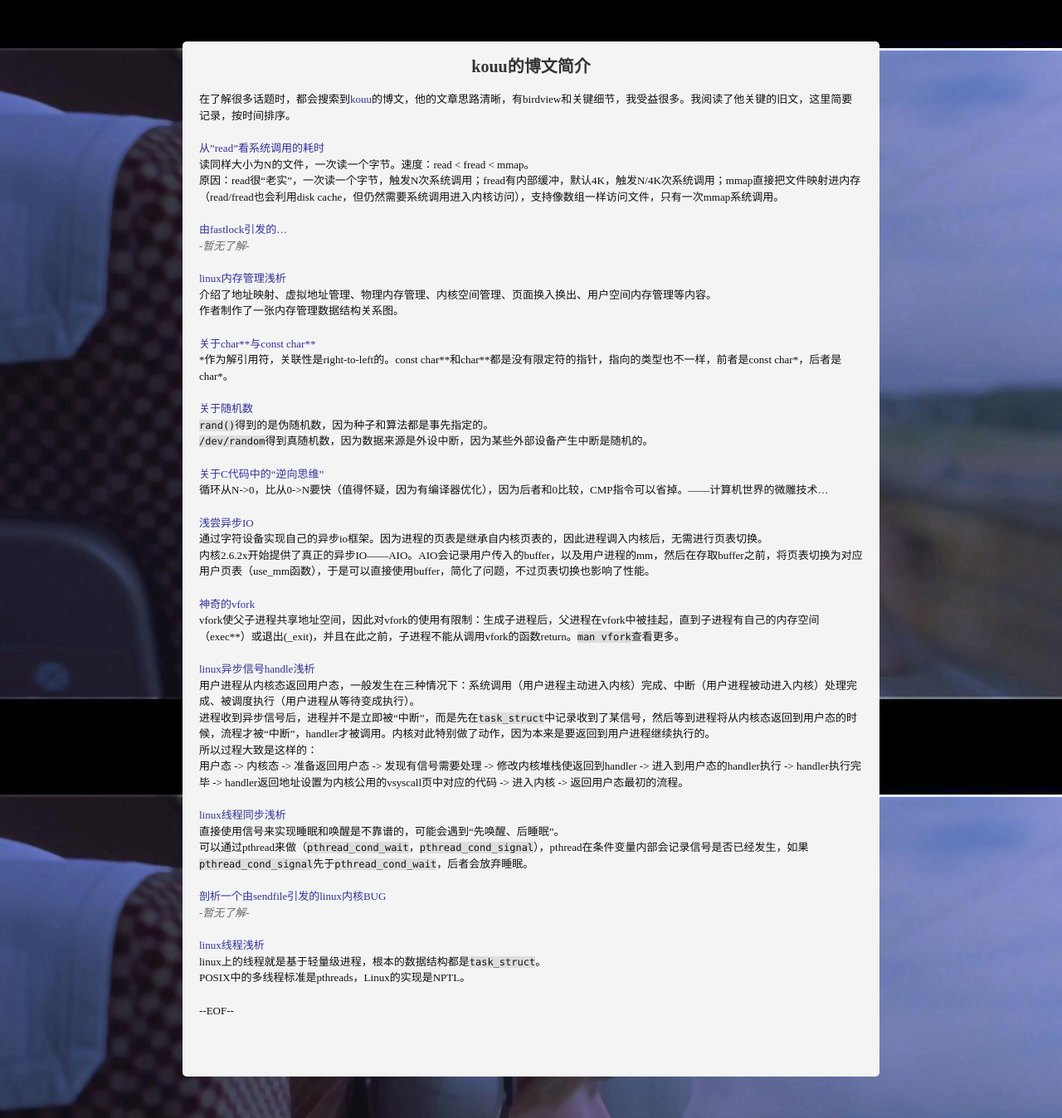
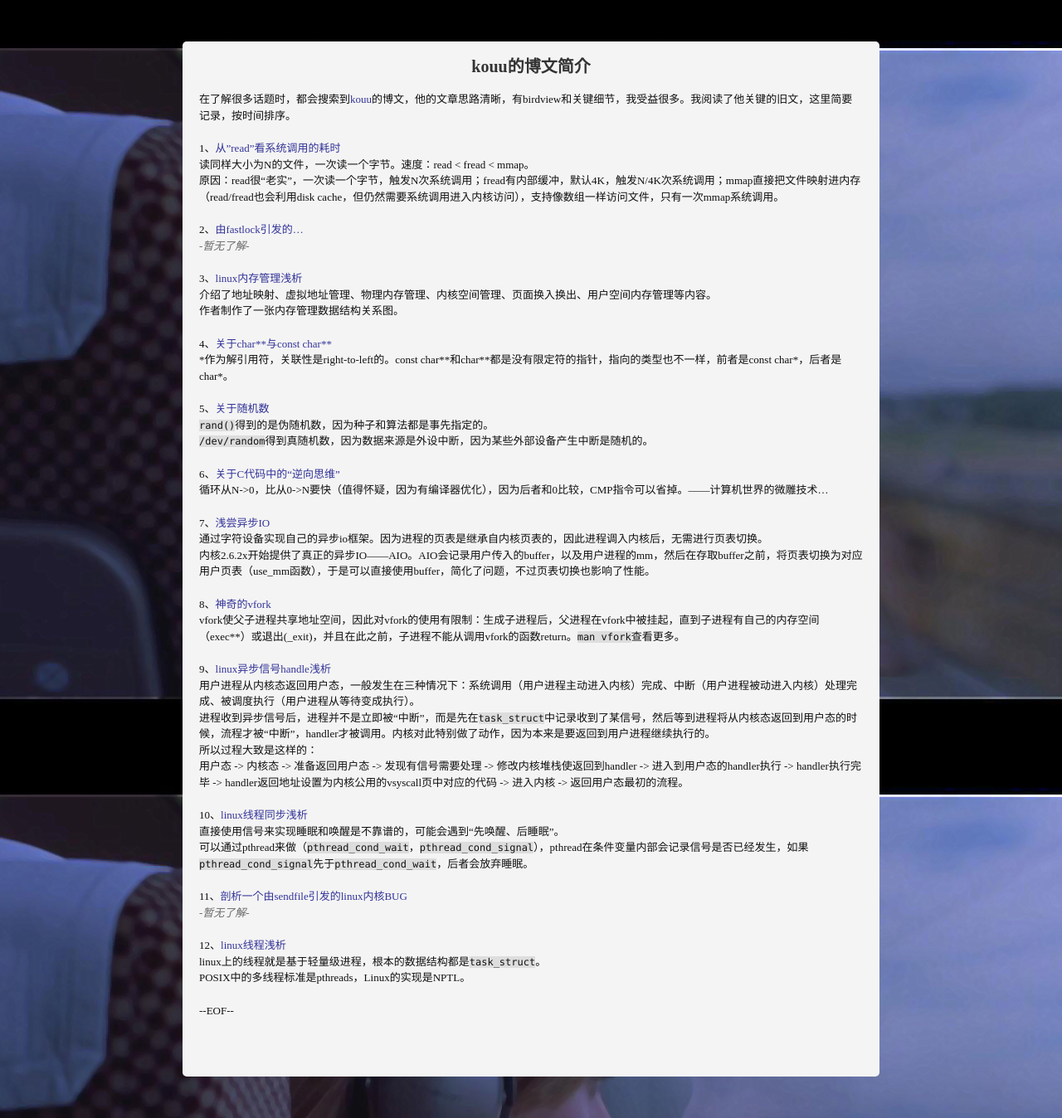
Before and after one commit to tfengmao/xanfeng, a Jekyll site: the page built from _posts/2012-11-24-kouu-posts.md, in a window 1280 px wide. Shown: the whole page at 83% size. Built offline with Jekyll 4.4.1, drawn with Linux system fonts in a browser that asks for light colours; Markdown is read by kramdown in place of the engine named in the settings; comment, search, counter and statistics services are not loaded.

```diff
--- a/_posts/2012-11-24-kouu-posts.md
+++ b/_posts/2012-11-24-kouu-posts.md
@@ -6,47 +6,47 @@
 ---
 在了解很多话题时，都会搜索到[kouu](http://hi.baidu.com/new/_kouu)的博文，他的文章思路清晰，有birdview和关键细节，我受益很多。我阅读了他关键的旧文，这里简要记录，按时间排序。
 
-**[从"read"看系统调用的耗时](http://hi.baidu.com/_kouu/item/dd6444d8386de1e4795daad9)**
+1、[从"read"看系统调用的耗时](http://hi.baidu.com/_kouu/item/dd6444d8386de1e4795daad9)
 读同样大小为N的文件，一次读一个字节。速度：read < fread < mmap。
 原因：read很“老实”，一次读一个字节，触发N次系统调用；fread有内部缓冲，默认4K，触发N/4K次系统调用；mmap直接把文件映射进内存（read/fread也会利用disk cache，但仍然需要系统调用进入内核访问），支持像数组一样访问文件，只有一次mmap系统调用。
 
-**[由fastlock引发的...](http://hi.baidu.com/_kouu/item/4782dd8f19026d5d840fabd9)**
+2、[由fastlock引发的...](http://hi.baidu.com/_kouu/item/4782dd8f19026d5d840fabd9)
 *-暂无了解-*
 
-**[linux内存管理浅析](http://hi.baidu.com/_kouu/item/4c73532902a05299b73263d0)**
+3、[linux内存管理浅析](http://hi.baidu.com/_kouu/item/4c73532902a05299b73263d0)
 介绍了地址映射、虚拟地址管理、物理内存管理、内核空间管理、页面换入换出、用户空间内存管理等内容。
 作者制作了一张内存管理数据结构关系图。
 
-**[关于char**与const char**](http://hi.baidu.com/_kouu/item/8f78e742aa7fa332fa8960d0)**
+4、[关于char\*\*与const char\*\*](http://hi.baidu.com/_kouu/item/8f78e742aa7fa332fa8960d0)
 \*作为解引用符，关联性是right-to-left的。const char\*\*和char\*\*都是没有限定符的指针，指向的类型也不一样，前者是const char\*，后者是char\*。
 
-**[关于随机数](http://hi.baidu.com/_kouu/item/23dc511070208c25f6625cd0)**
+5、[关于随机数](http://hi.baidu.com/_kouu/item/23dc511070208c25f6625cd0)
 `rand()`得到的是伪随机数，因为种子和算法都是事先指定的。
 `/dev/random`得到真随机数，因为数据来源是外设中断，因为某些外部设备产生中断是随机的。
 
-**[关于C代码中的“逆向思维”](http://hi.baidu.com/_kouu/item/804195c274c3e262f7c95dd0)**
+6、[关于C代码中的“逆向思维”](http://hi.baidu.com/_kouu/item/804195c274c3e262f7c95dd0)
 循环从N->0，比从0->N要快（值得怀疑，因为有编译器优化），因为后者和0比较，CMP指令可以省掉。——计算机世界的微雕技术...
 
-**[浅尝异步IO](http://hi.baidu.com/_kouu/item/e70588f5c6eff2c4a835a2d9)**
+7、[浅尝异步IO](http://hi.baidu.com/_kouu/item/e70588f5c6eff2c4a835a2d9)
 通过字符设备实现自己的异步io框架。因为进程的页表是继承自内核页表的，因此进程调入内核后，无需进行页表切换。
 内核2.6.2x开始提供了真正的异步IO——AIO。AIO会记录用户传入的buffer，以及用户进程的mm，然后在存取buffer之前，将页表切换为对应用户页表（use_mm函数），于是可以直接使用buffer，简化了问题，不过页表切换也影响了性能。
 
-**[神奇的vfork](http://hi.baidu.com/_kouu/item/93af230d0a22bc354ac4a3d9)**
+8、[神奇的vfork](http://hi.baidu.com/_kouu/item/93af230d0a22bc354ac4a3d9)
 vfork使父子进程共享地址空间，因此对vfork的使用有限制：生成子进程后，父进程在vfork中被挂起，直到子进程有自己的内存空间（exec\*\*）或退出(\_exit)，并且在此之前，子进程不能从调用vfork的函数return。`man vfork`查看更多。
 
-**[linux异步信号handle浅析](http://hi.baidu.com/_kouu/item/479391211a84e3c9a5275ad0)**
+9、[linux异步信号handle浅析](http://hi.baidu.com/_kouu/item/479391211a84e3c9a5275ad0)
 用户进程从内核态返回用户态，一般发生在三种情况下：系统调用（用户进程主动进入内核）完成、中断（用户进程被动进入内核）处理完成、被调度执行（用户进程从等待变成执行）。
 进程收到异步信号后，进程并不是立即被“中断”，而是先在`task_struct`中记录收到了某信号，然后等到进程将从内核态返回到用户态的时候，流程才被“中断”，handler才被调用。内核对此特别做了动作，因为本来是要返回到用户进程继续执行的。
 所以过程大致是这样的：
 用户态 -> 内核态 -> 准备返回用户态 -> 发现有信号需要处理 -> 修改内核堆栈使返回到handler -> 进入到用户态的handler执行 -> handler执行完毕 -> handler返回地址设置为内核公用的vsyscall页中对应的代码 -> 进入内核 -> 返回用户态最初的流程。
 
-**[linux线程同步浅析](http://hi.baidu.com/_kouu/item/2b9cac2385f64550c38d59d0)**
+10、[linux线程同步浅析](http://hi.baidu.com/_kouu/item/2b9cac2385f64550c38d59d0)
 直接使用信号来实现睡眠和唤醒是不靠谱的，可能会遇到“先唤醒、后睡眠”。
 可以通过pthread来做（`pthread_cond_wait`，`pthread_cond_signal`），pthread在条件变量内部会记录信号是否已经发生，如果`pthread_cond_signal`先于`pthread_cond_wait`，后者会放弃睡眠。
 
-**[剖析一个由sendfile引发的linux内核BUG](http://hi.baidu.com/_kouu/item/b74558542f6b9ca9acc857d0)**
+11、[剖析一个由sendfile引发的linux内核BUG](http://hi.baidu.com/_kouu/item/b74558542f6b9ca9acc857d0)
 *-暂无了解-*
 
-**[linux线程浅析](http://hi.baidu.com/_kouu/item/282b80a933ccc3a829ce9dd9)**
+12、[linux线程浅析](http://hi.baidu.com/_kouu/item/282b80a933ccc3a829ce9dd9)
 linux上的线程就是基于轻量级进程，根本的数据结构都是`task_struct`。
 POSIX中的多线程标准是pthreads，Linux的实现是NPTL。
```
